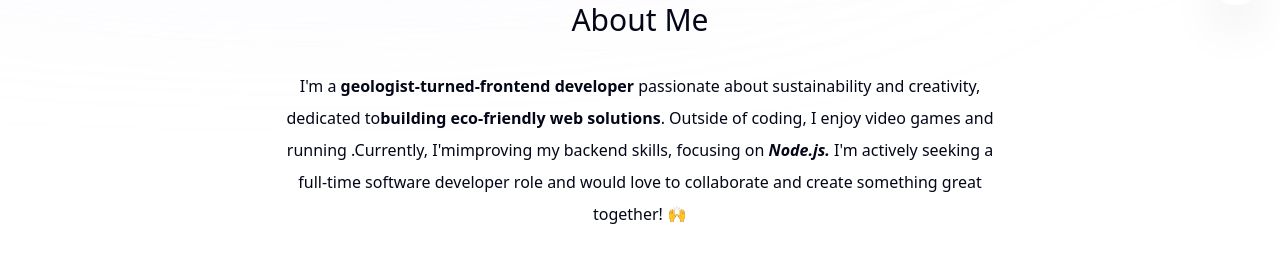
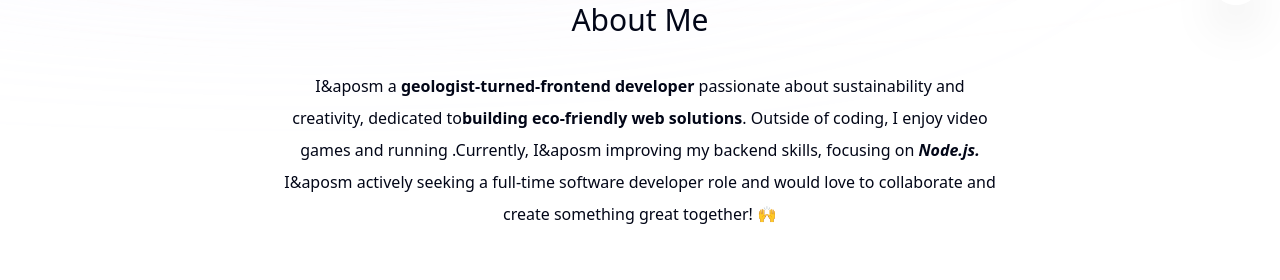
Before and after one commit to kelvinSeamount/new-portfolio, a Next.js app: page / in a window 1280 px wide. Shown: the part 775-1055 px from the top of the page. Built offline with nearby package versions, Linux system fonts and the light colour scheme; no server answers.

Commit message:
refactor error

```diff
--- a/app/components/about.tsx
+++ b/app/components/about.tsx
@@ -17,16 +17,16 @@ const About = () => {
     >
       <SectionHeading>About me</SectionHeading>
       <p className="mb-3">
-        {"I'm"} a {""}
+        I&aposm a {""}
         <span className="font-bold">
           geologist-turned-frontend developer
         </span>{" "}
         passionate about sustainability and creativity, dedicated to
         <span className="font-bold">building eco-friendly web solutions</span>.
-        Outside of coding, I enjoy video games and running .Currently, {"I'm"}
+        Outside of coding, I enjoy video games and running .Currently, I&aposm
         improving my backend skills, focusing on
         <span className="italic font-bold"> Node.js.</span> {""}
-        {"I'm"} actively seeking a full-time software developer role and would
+        I&aposm actively seeking a full-time software developer role and would
         love to collaborate and create something great together! 🙌
       </p>
     </motion.section>
--- a/app/components/hero.tsx
+++ b/app/components/hero.tsx
@@ -55,7 +55,7 @@ const Hero = () => {
         animate={{ opacity: 1, y: 0 }}
         className="mb-10 pt-14 !leading-[1.5] font-medium sm:text-3xl text-2xl text-center"
       >
-        <span className="font-bold">Hi there!</span> {"I'm"} Emeka
+        <span className="font-bold">Hi there!</span> I&aposm Emeka
         <span className="font-bold"> Frontend engineer </span>
         specializing in building web applications with
         <span className="font-bold"> JavaScript and TypeScript. </span>
```
